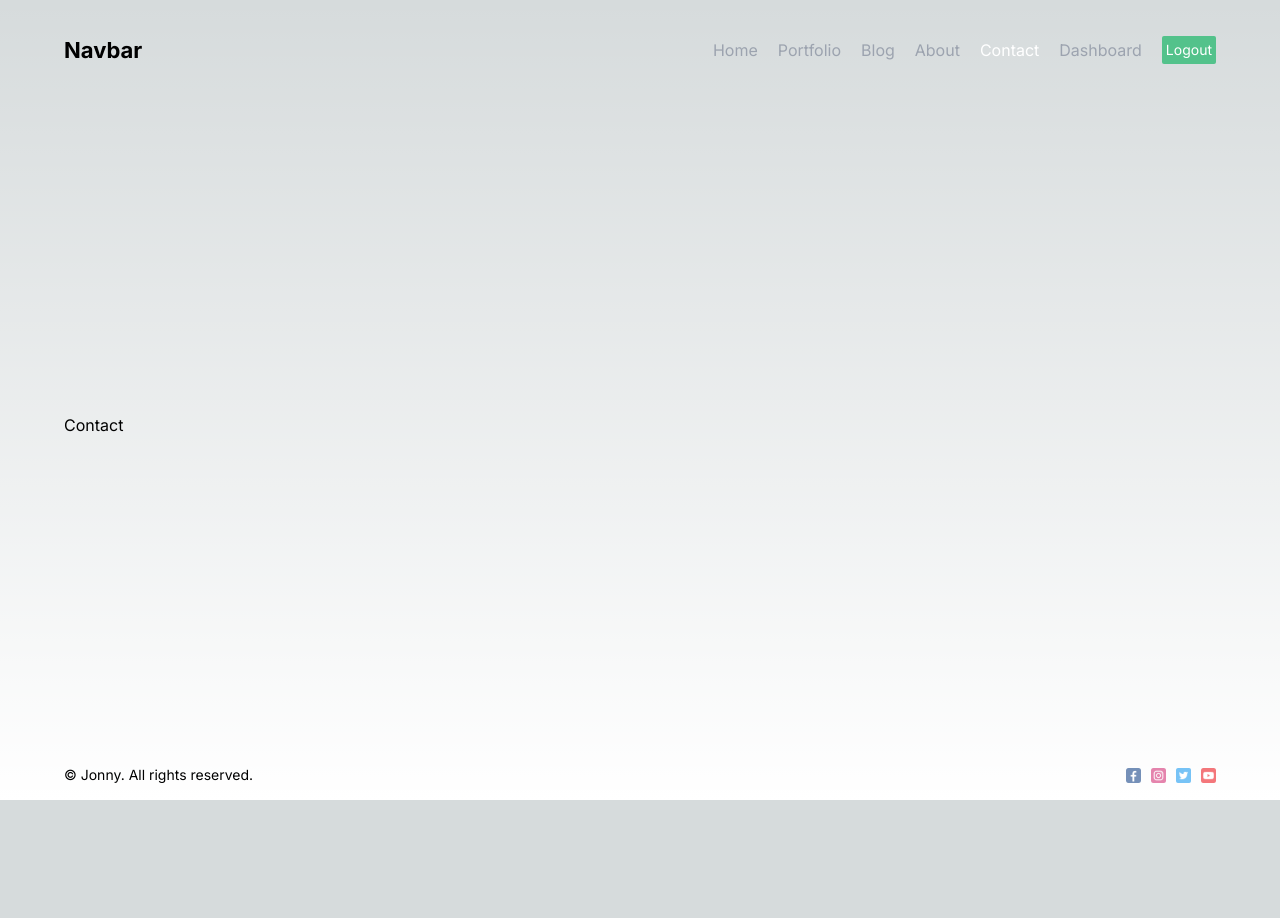
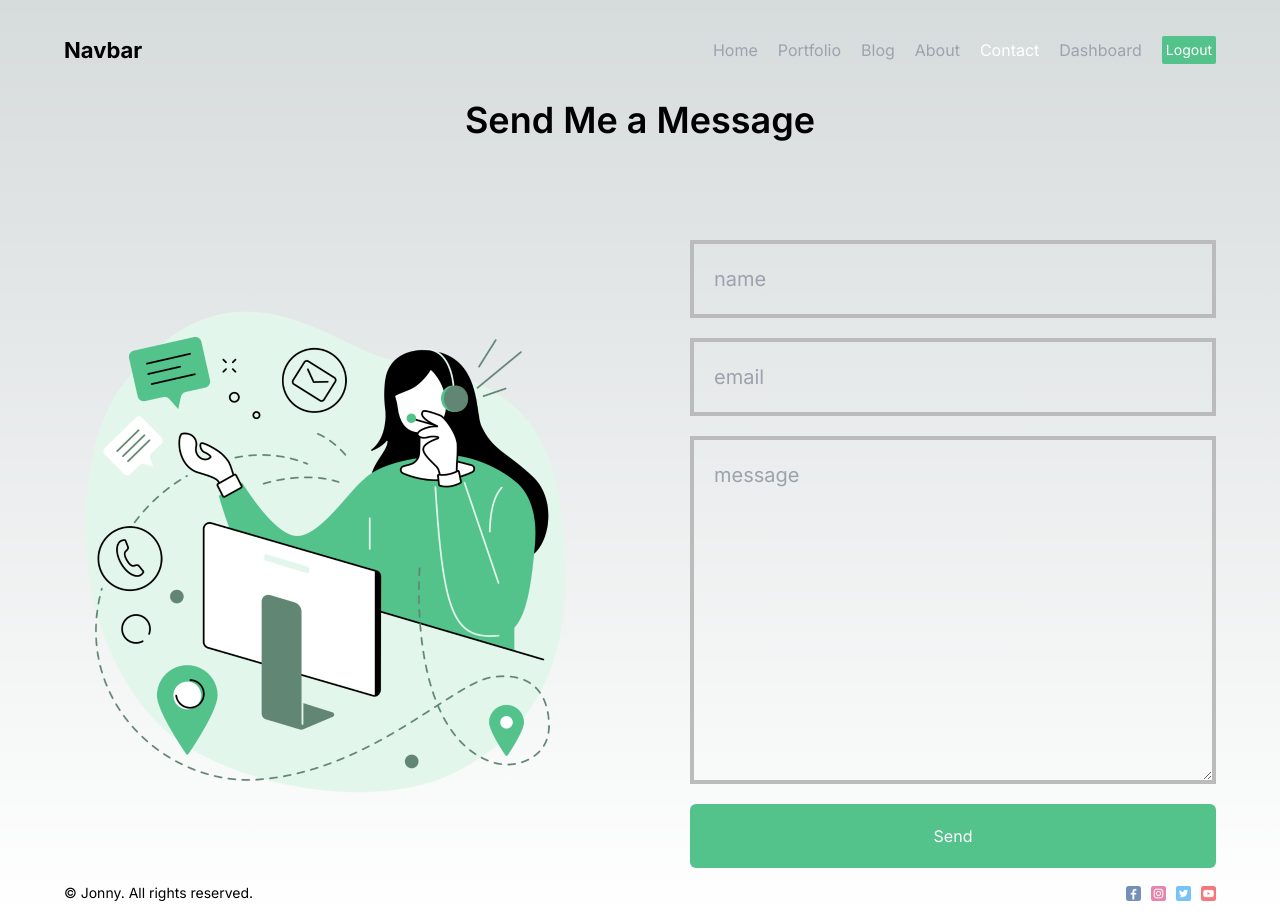
Before and after one commit to jonnyabrams/nextjs13-tryout, a Next.js app: page /contact in a window 1280 px wide. Before the commit the page ends 800 px from the top, so only its background shows below. Built offline with nearby package versions, Linux system fonts and the light colour scheme.

Commit message:
feat: Contact page content

```diff
--- a/src/app/about/page.tsx
+++ b/src/app/about/page.tsx
@@ -18,7 +18,7 @@ const About = () => {
       </div>
       <div className="flex gap-[100px]">
         <div className="flex-1 mt-[50px] flex flex-col gap-[30px]">
-          <h1 className="text-2xl font-semibold">Who is Jonny?</h1>
+          <h1>Who is Jonny?</h1>
           <p className="text-justify font-light">
             Lorem ipsum dolor sit amet, consectetur adipisicing elit. Vero, ex
             sint. Itaque id eos in fugiat eius, soluta vero pariatur ad alias,
@@ -33,7 +33,7 @@ const About = () => {
           </p>
         </div>
         <div className="flex-1 mt-[50px] flex flex-col gap-[30px]">
-          <h1 className="text-2xl font-semibold">Why is Jonny?</h1>
+          <h1>Why is Jonny?</h1>
           <p className="text-justify font-light">
             Lorem ipsum dolor sit amet, consectetur adipisicing elit. Vero, ex
             sint. Itaque id eos in fugiat eius, soluta vero pariatur ad alias,
--- a/src/app/contact/page.tsx
+++ b/src/app/contact/page.tsx
@@ -1,5 +1,29 @@
+import Image from "next/image";
+
+import Button from "@/src/components/button/Button";
+
 const Contact = () => {
-  return <div>Contact</div>;
+  return (
+    <div>
+      <h1 className="mb-[100px] text-4xl text-center">Send Me a Message</h1>
+      <div className="flex gap-[100px] items-center">
+        <div className="flex-1 h-[500px] relative max-lg:hidden">
+          <Image
+            src="/assets/contact.png"
+            alt=""
+            fill={true}
+            className="object-contain"
+          />
+        </div>
+        <form className="flex-1 flex flex-col gap-5">
+          <input placeholder="name" />
+          <input placeholder="email" type="email" />
+          <textarea cols={30} rows={10} placeholder="message" />
+          <Button url="#" text="Send" isLong />
+        </form>
+      </div>
+    </div>
+  );
 };
 
 export default Contact;
--- a/src/app/globals.css
+++ b/src/app/globals.css
@@ -26,6 +26,15 @@ body {
     rgb(var(--background-start-rgb));
 }
 
+h1 {
+  @apply text-2xl font-semibold;
+}
+
+input,
+textarea {
+  @apply p-5 bg-transparent outline-none text-[#bbb] border-4 border-[#bbb] text-[20px];
+}
+
 .container {
   @apply max-w-[1366px] min-h-[100vh] mx-0 my-auto px-16 flex flex-col justify-between;
 }
--- a/src/app/page.tsx
+++ b/src/app/page.tsx
@@ -6,7 +6,7 @@ export default function Home() {
     <div className="flex items-center gap-24">
       <div className="flex flex-col flex-1 gap-12">
         {/* give bg gradient then make it only visible where the text is and make the text transparent to give text the gradient */}
-        <h1 className="text-[72px] bg-gradient-to-b from-[#194c33] to-[#bbb]" style={{ WebkitBackgroundClip: 'text', WebkitTextFillColor: 'transparent' }}>Blah blah blah blah.</h1>
+        <p className="text-[72px] bg-gradient-to-b from-[#194c33] to-[#bbb]" style={{ WebkitBackgroundClip: 'text', WebkitTextFillColor: 'transparent' }}>Blah blah blah blah.</p>
         <p className="text-[24px] font-light">Blah blah blah blah blah blah blah blah blah blah.</p>
         <Button text="See my stuff" url="portfolio" />
       </div>
--- a/src/components/button/Button.tsx
+++ b/src/components/button/Button.tsx
@@ -3,14 +3,15 @@ import Link from "next/link";
 interface Props {
   text: string;
   url: string;
+  isLong?: boolean;
 }
 
-const Button = ({ text, url }: Props) => {
+const Button = ({ text, url, isLong = false }: Props) => {
   return (
     <Link href={url}>
       <button
         className="p-5 cursor-pointer bg-[#53c28b] border-none text-white rounded-md hover:scale-105 transition"
-        style={{ width: "max-content" }}
+        style={{ width: isLong ? "100%" : "max-content" }}
       >
         {text}
       </button>
```
